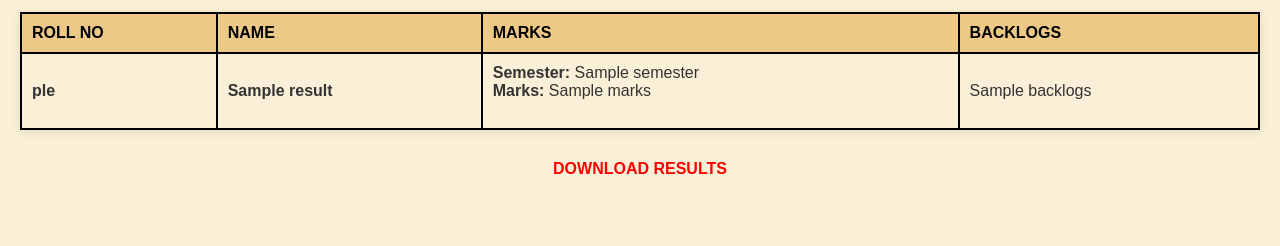
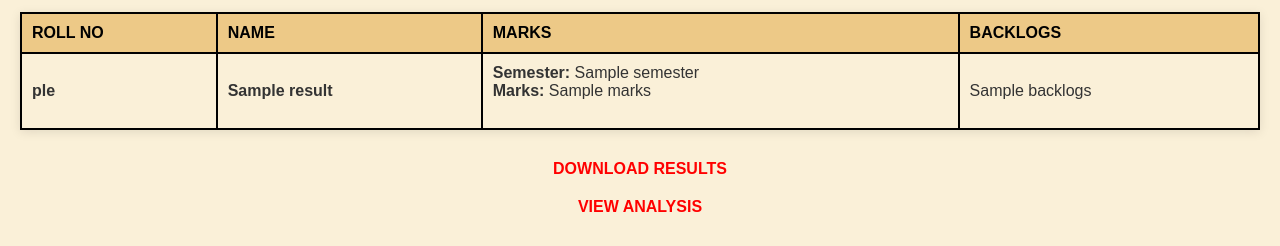
Before and after one commit to that-ar-guy/ou-scrapper, a Flask app: template templates/index.html in a window 1280 px wide. Shown: the part 609-855 px from the top of the page. Before the commit the page ends 783 px from the top, so only its background shows below. Run offline with Flask 3, Linux system fonts and the light colour scheme; tables that the repository leaves empty hold one stand-in row (values such as "Sample post"); the template is opened without the code that fills it: values that come from a table or form of the project are taken from there, most other values are stand-ins (such as "Sample title", 1, 10 or a date in 2020); some libraries are stand-ins or nearby versions.

Commit message:
added button

```diff
--- a/app.py
+++ b/app.py
@@ -8,6 +8,12 @@ from flask_sqlalchemy import SQLAlchemy
 from markupsafe import Markup
 import logging
 import os
+# added code
+from flask import jsonify
+import matplotlib.pyplot as plt
+import io
+import base64
+from collections import Counter
 
 app = Flask(__name__)
 app.config['SECRET_KEY'] = os.urandom(24)
@@ -163,6 +169,18 @@ def index():
 
     return render_template('index.html', form=form, results=results, college_name=college_name, field_name=field_name)
 
+@app.route('/analysis', methods=['POST'])
+def analysis():
+    results = request.json.get('results', [])  # Get results from the POST request
+    # Extract backlog data and count occurrences
+    all_backlogs = []
+    for result in results:
+        if result['backlogs'] != "No Backlogs":
+            all_backlogs.extend(result['backlogs'].split('<br>'))  # Backlogs are HTML-escaped
+    backlog_counts = Counter(all_backlogs)
+    # Prepare data for rendering
+    analysis_data = [{'subject': subject, 'count': count} for subject, count in backlog_counts.items()]
+    return render_template('analysis.html', analysis_data=analysis_data)
 
 if __name__ == '__main__':
     app.run(debug=True)
--- a/templates/index.html
+++ b/templates/index.html
@@ -72,6 +72,7 @@
         </tbody>
     </table>
     <button class="download-btn" onclick="downloadXLSX('{{ college_name }}_{{field_name}}_RESULTS.xlsx')"><b>DOWNLOAD RESULTS</b></button>
+    <button class="download-btn" onclick="postResultsForAnalysis()"><b>VIEW ANALYSIS</b></button>
 {% endif %}
 
 
```
